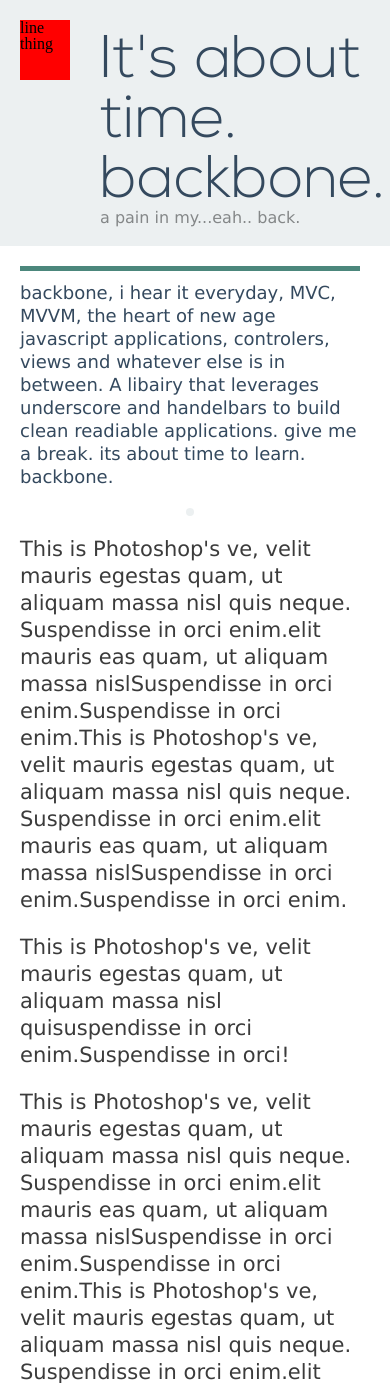
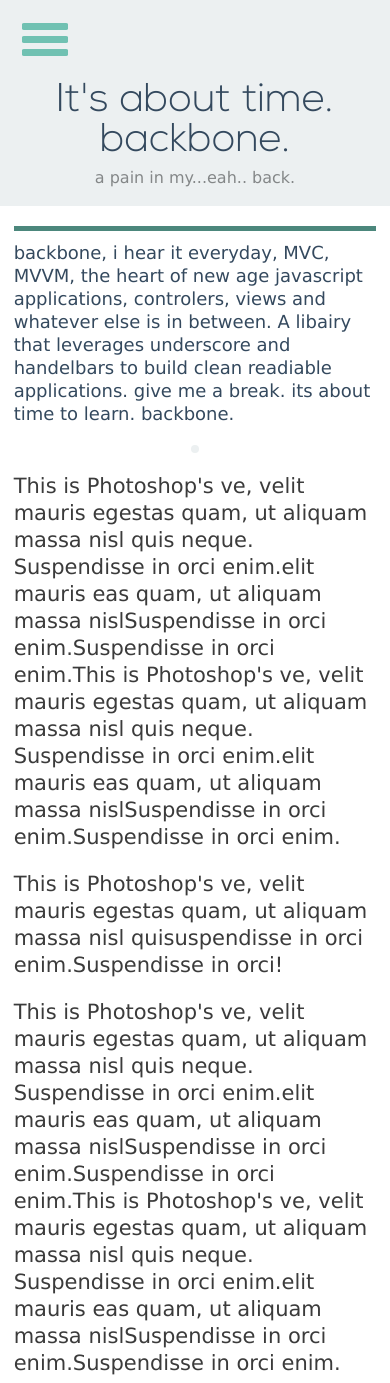
Before and after one commit to kylegoines/funBlog, a PHP site: page / in a window 390 px wide. Shown: the top 1383 px of the page. Run offline with PHP 8.4, Linux system fonts and the light colour scheme.

Commit message:
added responsive media queries
woooo!

```diff
--- a/css/style.css
+++ b/css/style.css
@@ -93,6 +93,12 @@ h1 {
   @media (max-width: 648px) {
     h1 {
       font-size: 60px; } }
+  @media (max-width: 413px) {
+    h1 {
+      font-size: 40px;
+      padding-top: 80px;
+      padding-bottom: 10px;
+      text-align: center; } }
 
 h2 {
   color: #4c877c;
@@ -104,7 +110,7 @@ h2 {
   text-shadow: 0px 1px 0px #82e1cf; }
   @media (max-width: 383px) {
     h2 {
-      padding: 0 0 0 20px; } }
+      padding: 0 0 0 40px; } }
 
 h3 {
   color: #4c877c;
@@ -123,6 +129,9 @@ small {
   font-family: Verdana, sans-serif;
   color: #848788;
   padding-bottom: 20px; }
+  @media (max-width: 413px) {
+    small {
+      text-align: center; } }
 
 p {
   margin-top: 20px;
@@ -135,6 +144,9 @@ p {
 header {
   background-color: #ecf0f1;
   padding: 0 0 0 100px; }
+  @media (max-width: 413px) {
+    header {
+      padding: 0 0 0 0; } }
 
 small {
   display: block; }
@@ -145,8 +157,8 @@ small {
   height: 60px;
   width: 50px;
   left: 20px;
-  top: 20px;
-  background-color: red; }
+  top: 10px;
+  background: url(../img/openButton2.png); }
   @media (max-width: 1024px) {
     .openButton {
       display: block; } }
@@ -163,7 +175,9 @@ small {
       margin-top: 20px; } }
   @media (max-width: 413px) {
     .content {
-      margin-left: 20px; } }
+      margin: 0 auto;
+      width: 93%;
+      padding: 20px 0 0 0; } }
 
 .divider {
   height: 8px;
--- a/css/style.scss
+++ b/css/style.scss
@@ -144,6 +144,12 @@ h1 {
   @include breakpoint(mama-bear) {
     font-size: 60px;
   };
+  @include breakpoint(baby-bear) {
+    font-size: 40px;
+    padding-top: 80px;
+    padding-bottom: 10px;
+    text-align: center;
+  };
 }
 
 h2{
@@ -155,7 +161,7 @@ h2{
   padding: 0 0 0 40px;;
   text-shadow: 0px 1px 0px #82e1cf;
   @include breakpoint(baby-bearNav) {
-    padding: 0 0 0 20px;
+    padding: 0 0 0 40px;
   }
 
 }
@@ -179,6 +185,9 @@ small{
   font-family: Verdana, sans-serif;
   color: #848788;
   padding-bottom: 20px;
+  @include breakpoint(baby-bear) {
+    text-align: center;
+  }
 }
 
 p{
@@ -199,7 +208,11 @@ header
 
 header{
   background-color: #ecf0f1;
-  padding: 0 0 0 100px;;
+  padding: 0 0 0 100px;
+
+  @include breakpoint(baby-bear){
+    padding: 0 0 0 0;
+  }
 }
 small{
   display: block;
@@ -211,8 +224,8 @@ small{
   height: 60px;
   width: 50px;
   left: 20px;
-  top: 20px;
-  background-color: red;
+  top: 10px;
+  background: url(../img/openButton2.png);
 
   @include breakpoint(papa-bear) {
     display: block;
@@ -244,7 +257,9 @@ body content
   }
 
   @include breakpoint(baby-bear) {
-    margin-left: 20px;
+    margin: 0 auto;
+    width: 93%;
+    padding: 20px 0 0 0;
   }
 
 }
--- a/index.html
+++ b/index.html
@@ -44,7 +44,7 @@
 
             <div class="subWrapper">
                 <header>
-                    <div class="openButton">line thing</div>
+                    <div class="openButton"></div>
                     <h1>It's about time. backbone.</h1>
                     <small>a pain in my...eah.. back.</small>
                 </header>
```
Also changed, not shown: css/style.min.css, img/openButton.png (added), img/openButton2.png (added).
